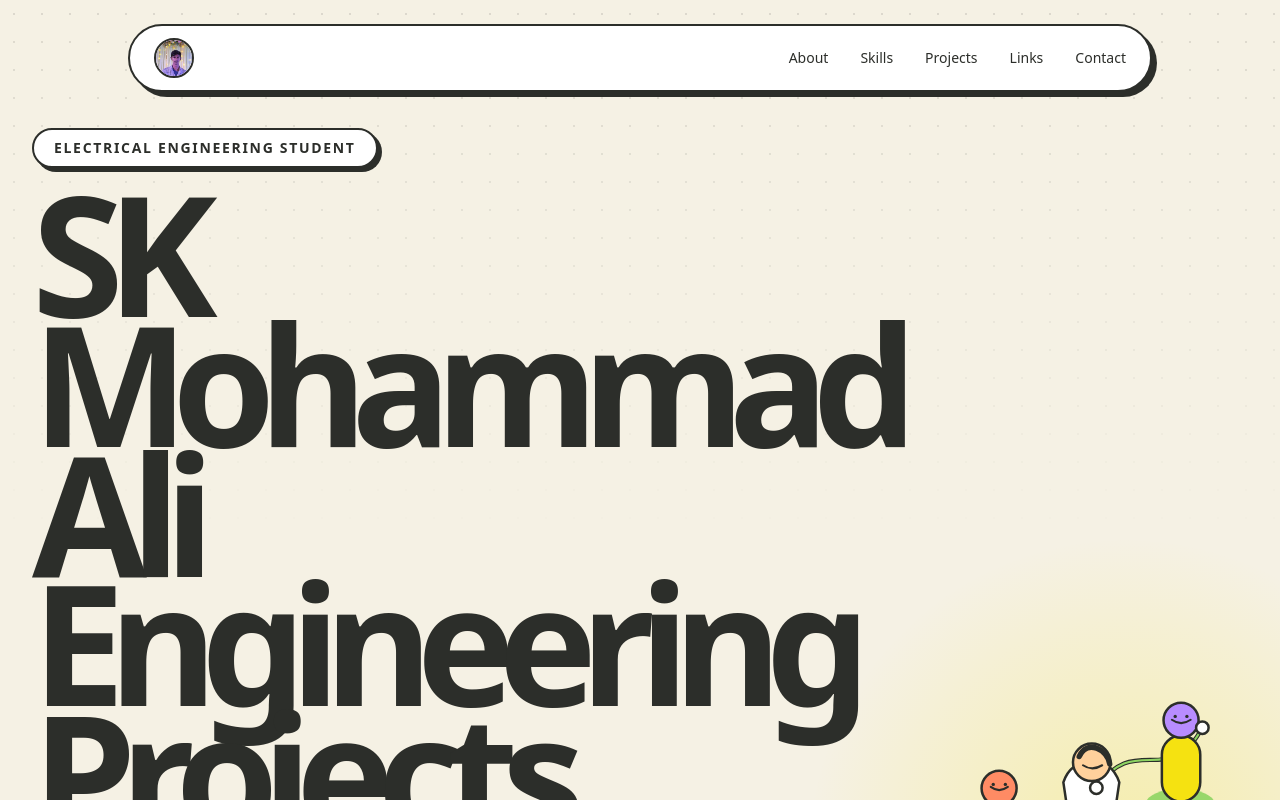
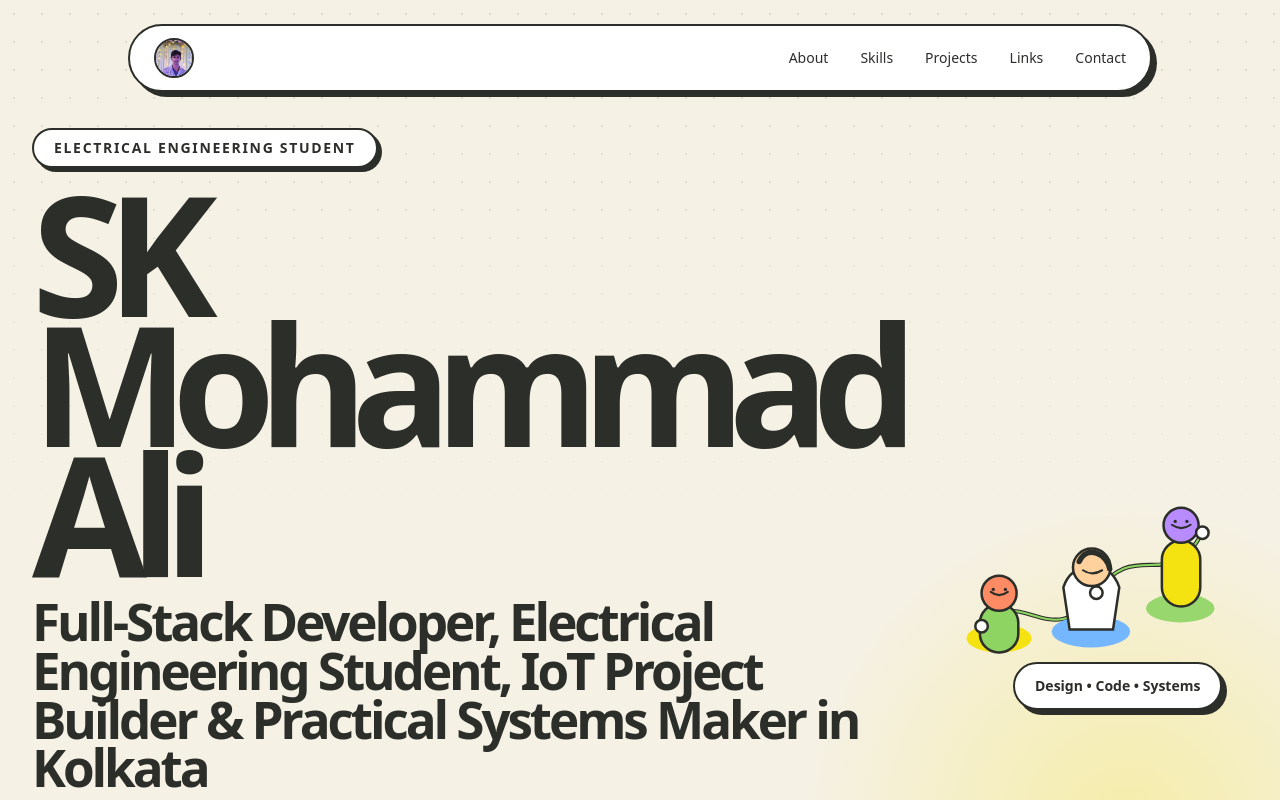
Before and after one commit to skmohammadali786/SkMohammadAli-Portfolio, a Next.js app: page / in a window 1280 px wide. Shown: the top 800 px of the page. Built offline with nearby package versions, Linux system fonts and the light colour scheme.

Commit message:
Remove hero SEO phrase from frontend

```diff
--- a/src/app/page.tsx
+++ b/src/app/page.tsx
@@ -47,7 +47,7 @@ export default function Home() {
         <div className="animate-hero-enter">
           <p className="mb-5 w-fit rounded-full border-2 border-ink bg-white px-5 py-2 text-sm font-black uppercase tracking-[0.12em] shadow-[4px_4px_0_#2c2e2a]">{portfolioData.title}</p>
           <h1 className="max-w-5xl text-[clamp(3.15rem,15vw,12.5rem)] sm:text-[clamp(5.5rem,13vw,13.5rem)] font-black leading-[0.84] tracking-[-0.09em] sm:leading-[0.78] sm:tracking-[-0.1em] text-ink">
-            SK Mohammad Ali Engineering Projects Portfolio
+            SK Mohammad Ali
           </h1>
           <h2 className="mt-5 max-w-4xl text-[clamp(1.35rem,4vw,3.25rem)] font-black leading-[0.95] tracking-[-0.06em] text-ink">Full-Stack Developer, Electrical Engineering Student, IoT Project Builder & Practical Systems Maker in Kolkata</h2>
           <p className="mt-6 max-w-3xl text-base font-semibold leading-7 text-ink/80 sm:mt-8 sm:text-2xl sm:leading-9">{portfolioData.about.split("\n")[0]}</p>
```
